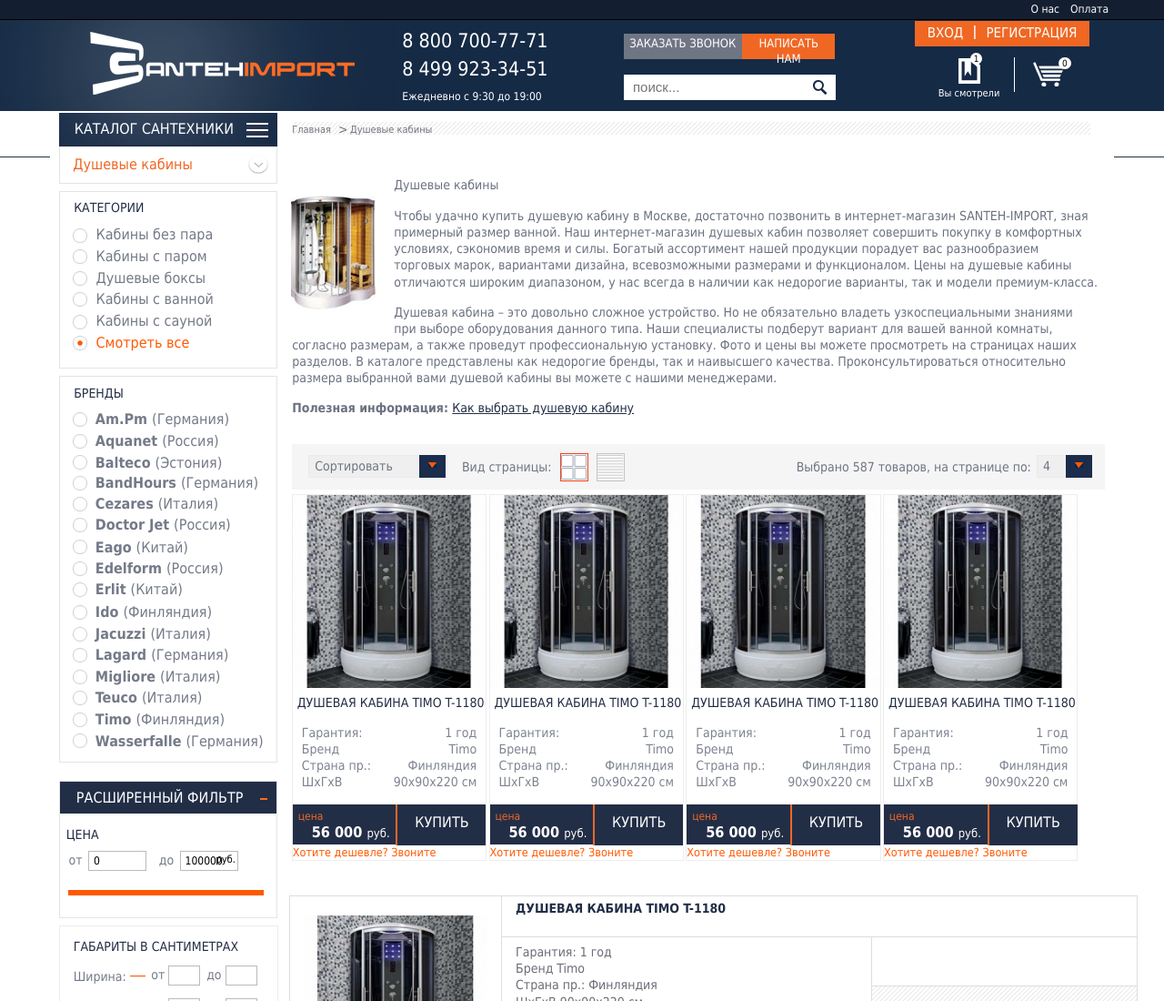
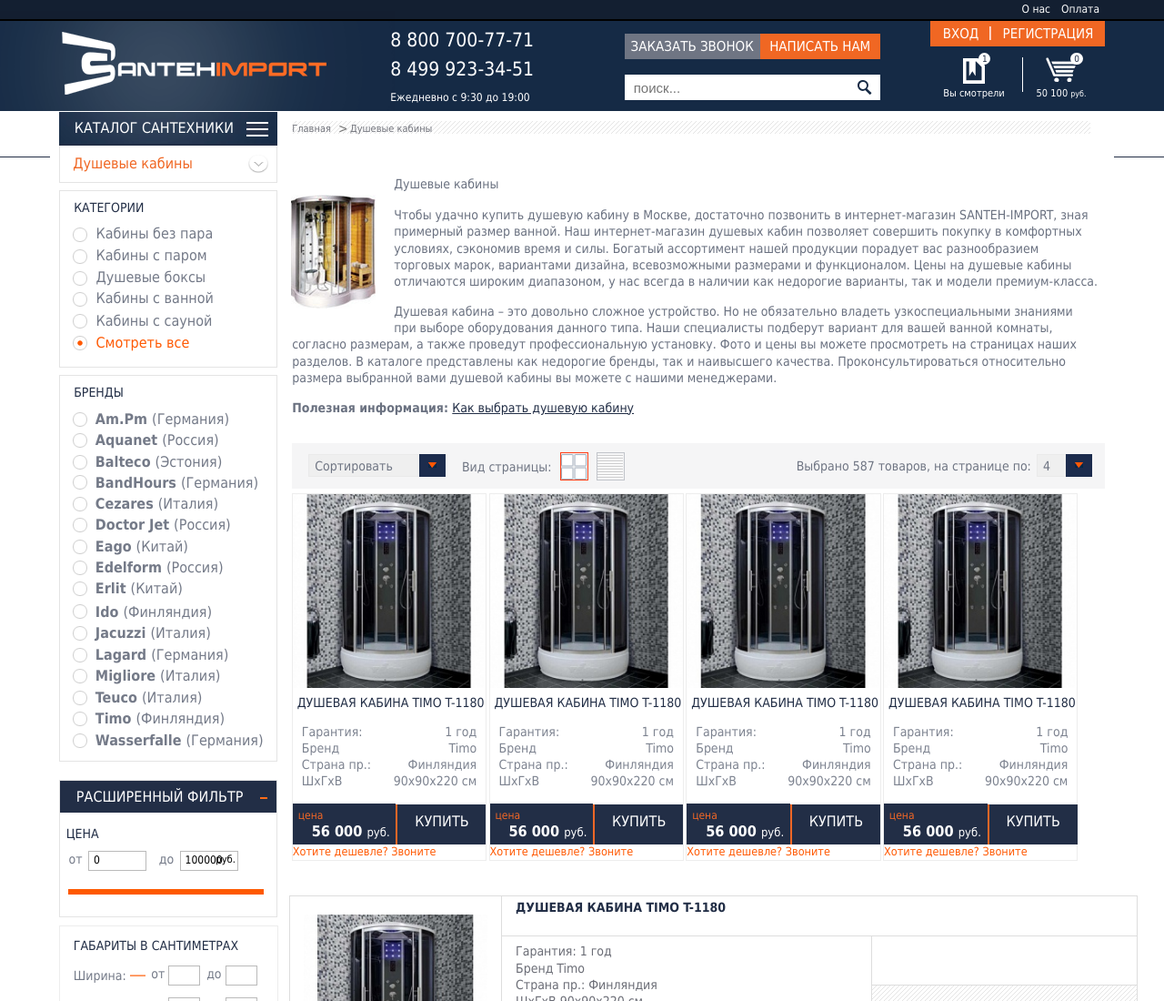
Before and after one commit to Slaxik/New, a plain HTML site: page index.html in a window 1280 px wide. Shown: the top 1100 px of the page at 91% size. Drawn offline with Linux system fonts and the light colour scheme.

Commit message:
good header i think

```diff
--- a/css/media.css
+++ b/css/media.css
@@ -4,6 +4,22 @@
 @media only screen and (max-width : 1170px) {
 .modal_product_window{
 	width: 96%;
+}
+.logo_lg{
+	width:30%;
+	float: left;
+}
+.phone_numbers{
+	width: 20%;
+	float: left;
+}
+.search_and_buttons{
+	width:30%;
+	float: left;
+}
+.auth_and_register{
+	width:20%;
+	float: left;
 }
 .test:after{
 content: '';
@@ -58,113 +74,6 @@ width:730px;
 	margin-left: 1%;
 	width:27%;
 }
-#left_menu>ul>li>a{
-	padding:0.7em 0 0.4em 0;
-	border-bottom: 1px solid #EDEDED;
-	width:90%;
-	margin: auto;
-	color:#222e46;
-	font-size: 14px;
-	display: block;
-}
-.phone_numbers{
-	width:20%;
-	margin-left:7%;
-	color:#fff;
-}
-.phone_numbers>span.phone{
-	display: inline-block;
-    margin-bottom: 6px;
-    margin-top:-1px;
-    font-size: 21px;
-}
-.phone_numbers>span.time_for_call{
-	margin-top:3px;
-	display: inline-block;
-	font-size:12px;
-}
-.search_and_buttons{
-	margin-left:-0.5%;
-	width:300px;
-}
-.search_and_buttons>span.feedback_head{
-	color:#fff;
-	margin-top:5px;
-	float:left;
-	padding-top:0.35em;
-	padding-right: 1px;
-	font-size:14px;
-	width:140px;
-	height:28px;
-	text-align: center;
-	background-color: #6F7583;
-	text-transform: uppercase;
-}
-.search_and_buttons>span.sms_head{
-	color:#fff;
-	float:left;
-	text-align: center;
-	padding: 0.3em;
-	padding-top: 0.35em;
-	margin-top:5px;
-	font-size:14px;
-	width:125px;
-	height:28px;
-	background-color: #F06723;
-	text-transform: uppercase;
-}
-.search_and_buttons>form>input.search_input{
-	width:232px;
-	height:28px;
-	font-family: Arial, sans-serif;
-	border:none;
-	margin-top:17px;
-	font-size:15px;
-	padding-left:0.7em;
-    outline: none;
-    float:left;
-}
-.search_and_buttons>form>input.submit_input{
-	width:33px;
-	height:28px;
-	border:none;
-	margin-top:17px;
-	background:#fff url(../img/search-submit.png) center;
-	background-repeat: no-repeat;
-    float:left;
-}
-.auth_and_register{
-	float:right;
-}
-.views{
-	top:3em;
-	left:0.3em;
-}
-.cart{
-	bottom: 1em;
-	margin-bottom: -11px;
-	left:9em;
-}
-.header_auth{
-	top:0;
-	margin-top: -9px;
-	left:3.9em;
-	height:24px;
-	width:187px;
-}
-.header_auth>a.auth{
-	color:#fff;
-	background: #f06723 url(../img/sep.gif) right center no-repeat;
-	font-size: 14px;
-	padding-right: 1.4em;
-	text-transform: uppercase;
-}
-.header_auth>a.register{
-	color:#fff;
-	font-size: 14px;
-	float:right;
-	text-transform: uppercase;
-}
 .options>div.price_for_product>b{
 	font-size:14px;
 	margin-left: 15px;
@@ -192,10 +101,6 @@ width:730px;
 	left:3em;
 	z-index: 192;
 }
-#feedback{
-font-size: 0.8em;
-padding-bottom: 0.5em;
-	}
 #search_lg{
 	margin:1em 0 0 2em;
 	}
@@ -220,7 +125,7 @@ padding-bottom: 0.5em;
 .title_catalog_menu{
 	width:100%;
 	height: 36px;
-	padding: 8px 9px 8px 11px;
+	padding: 8px 9px 9px 16px;
 	background: #222e46 url(../img/sb-block.jpg) 0 0 no-repeat;
 }
 .title_catalog_menu>p{
@@ -284,9 +189,9 @@ width:100%;
 #sort>img.active{
 	float:left;
 	margin-left: 10%;
-	padding-right: 0.1em;
+	padding-left: 0.1em;
 }
-.count_bottom > p.page_number {
+.count_bottom>p.page_number {
 	margin-left:10em;
 }
 .description_for_product>p.big_description{
@@ -296,15 +201,7 @@ width:100%;
 	padding-top: 4px;
 	padding-bottom: 4px;
 }
-.center-block-container{
-	margin:auto;
-	width:97%;
 }
-.logo_lg{
-	margin-left:-2%;
-}
-}
-
 /* Medium Devices, Desktops */
 @media only screen and (max-width : 991px) {
 .options>div.price_for_product>b{
@@ -330,21 +227,6 @@ margin-top:10px;
 .product{
 	width:32%;
 	}
-.phone_numbers{
-	width:30%;
-	color:#fff;
-	float:right;
-}
-.phone_numbers>span.phone{
-	display: inline-block;
-    margin-bottom: 6px;
-    font-size:13pt;
-}
-.phone_numbers>span.time_for_call{
-	margin-top:3px;
-	display: inline-block;
-	font-size:12px;
-}
 .right_footer{
 	width: 100%;
 }
@@ -362,21 +244,15 @@ font-size:20px;
 	font-size:13px;
 	height: 30px;
 }
+
 footer{
 	padding:15px 0 0 0;
 	height:355px;
-}
-.phone_numbers{
-	margin:20px 25px 0 0;
-}
-.phone_numbers>span.phone{
-	font-size:16pt;
 }
 .count_bottom > p.page_number {
 	margin-left:70%;
 }
 }
-
 /* Small Devices, Tablets */
 @media only screen and (max-width : 768px) {
 .product{
@@ -385,11 +261,6 @@ footer{
 }
 .product>img{
 		margin:auto;
-	}
-.logo_lg{
-	margin:0;
-	margin-top: 10px;
-	float:left;
 }
 .options>div.price_for_product{
 	padding-bottom: 0.2em;
@@ -456,9 +327,16 @@ footer{
     font-size: 0.7em;
     padding-bottom: 0.2em;
 }
+body{
+	background: #fff url(../img/header-border.png) 0 172px repeat-x;
+}
 }
 /* Large Devices, Wide Screens */
 @media only screen and (min-width : 1171px) {
+.options>div>b{
+  font-size:0.9em;
+    padding-bottom: 0.2em;
+}
 .product{
 	width:23%;
 	margin-left:0.25%;
@@ -467,122 +345,25 @@ footer{
 .product_next{
 	margin-left:1.25%;
 }
-.options>div>b{
-  font-size:0.9em;
-    padding-bottom: 0.2em;
-}
-.logo_lg{
-	margin-left:5.5%;
-    height: 88px;
-    margin-top:3px;
-}
-.phone_numbers{
-	width:20%;
-	margin-left:31px;
-	color:#fff;
-}
-.phone_numbers>span.phone{
-	display: inline-block;
-    margin-bottom: 5px;
-    margin-top:-1px;
-    font-size:16pt;
-}
-.phone_numbers>span.time_for_call{
-	margin-top:4px;
-	display: inline-block;
-	font-size:12px;
-}
-.search_and_buttons{
-	margin-left:-6px;
-}
-.search_and_buttons>span.feedback_head{
-	color:#fff;
-	margin-top:5px;
-	float:left;
-	padding-top:0.3em;
-	padding-right: 1px;
-	font-size:15px;
-	width:149px;
-	cursor: pointer;
-	height:28px;
-	text-align: center;
-	background-color: #6F7583;
-	text-transform: uppercase;
-}
-.search_and_buttons>span.sms_head{
-	color:#fff;
-	float:left;
-	text-align: center;
-	padding: 0.3em;
-	margin-top:5px;
-	font-size:15px;
-	width:132px;
-	height:28px;
-	cursor: pointer;
-	background-color: #F06723;
-	text-transform: uppercase;
-}
-.search_and_buttons>span.sms_head:hover{
-text-decoration: underline;
-	}
-.search_and_buttons>form>input.search_input{
-	width:248px;
-	height:28px;
-	font-family: Arial, sans-serif;
-	border:none;
-	margin-top:17px;
-	font-size:15px;
-	padding-left:0.65em;
-    outline: none;
-    float:left;
-}
-.search_and_buttons>form>input.submit_input{
-	width:33px;
-	height:28px;
-	border:none;
-	margin-top:17px;
-	background:#fff url(../img/search-submit.png) no-repeat;
-	background-position: 45% 50%;
-    float:left;
-}
-#left_menu>ul>li>a{
-	padding-top:0.5em;
-	padding-bottom: 0.1em;
-	border-bottom: 1px solid #EDEDED;
-	width:92%;
-	margin: auto;
-	color:#222e46;
-	font-size: 16px;
-	display: block;
-}
-}
-@media only screen and (min-width : 1171px) and (max-width : 1293px){
-.search_and_buttons>span.sms_head{
-width:102px;
-font-size:13px;
-}
-.search_and_buttons>span.feedback_head{
-	font-size:13px;
-	width:130px;
-}
-.search_and_buttons>form>input.search_input{
-width:200px;
-}
-.buttons_lg_top{
-	right:0em;
-}
 .fast_rewiew{
 	font-size:0.8em;
 	bottom:21em;
 }
+.logo_lg{
+	width:30%;
+	float: left;
 }
-@media only screen and (min-width : 992px) and (max-width : 1170px){
-	.buttons_lg_top{
-		bottom: 0.6em;
-		right:0;
+.phone_numbers{
+	width: 20%;
+	float: left;
 }
-	.header_auth{
-		top:-5.55em;
+.search_and_buttons{
+	width:25%;
+	float: left;
+}
+.auth_and_register{
+	width:21%;
+	float: left;
 }
 }
 @media only screen and (min-width: 1171px) and (max-width : 1225px){
@@ -595,9 +376,6 @@ padding-bottom: 8px;
 }
 #extended_filter>input{
 	width:50px;
-}
-.title_catalog_menu>p{
-	font-size:15px;
 }
 #change_size>div>p.title_change_size{
 	font-size:14px;
@@ -651,6 +429,9 @@ left:89%;
 .right_footer{
 width:40%;
 }
+.container{
+	width:1000px;
+}
 .left_footer{
 	width:60%;
 }
@@ -661,17 +442,71 @@ width:40%;
 	font-size:15px;
 }
 }
-@media only screen and (max-width: 1150px){
-.center-block-container>div>div.col-md-3{
-    width: 29%;
+@media only screen and (max-width: 1200px){
+	#header_right_menu,.head{
+	margin: auto;
+	max-width: 1000px;
+	padding: 0;
 }
-.center-block-container>div>div.col-md-9{
-	width:71%;
+	.logo_lg>a{
+		margin-left:-6%;
 	}
-.col-md-push-3{
+	.logo_lg>a>img{
+		margin-top:0.7%;
+	}
+	.phone_numbers{
+		margin-left:-0.3%;
+	}
+	.search_and_buttons>span{
+		font-size:14px;
+	}
+	.search_and_buttons>span.feedback_head{
+		width:144px;
+	}
+	.search_and_buttons>span.sms_head{
+		width:127px;
+	}
+	.search_and_buttons{
+		width:271px;
+		margin-left:0.7%;
+	}
+	.search_and_buttons>span{
+    line-height: 26px;
+	}
+	#form_search>.search_input{
+		width:238px !important;
+	}
+	#form_search>.submit_input{
+		background-position: 55% 50%;
+	}
+	#header_right_menu>ul{
+		margin-right:-1%;
+	}
+	.header_auth,.buttons_lg_top{
+		margin-right:-1%;
+	}
+	.header_auth>.auth{
+		width:68px;
+		font-size: 14px;
+		height: 24px;
+		line-height: 24px;
+	}
+	.header_auth>.register{
+		width:117px;
+		font-size: 14px;
+		height: 24px;
+		line-height: 24px;
+	}
+	.center-block-container>div>.col-md-3{
+		width:30%;
+	}
+	.center-block-container>div>.col-md-9{
+		width:70%;
+	}
+	.center-block-container>div>.col-md-pull-9{
+		right:71%;
+	}
+	.center-block-container>div>.col-md-push-3{
 		left:29%;
 	}
-.col-md-pull-9{
-	right: 71%;
 }
-}
--- a/css/style.css
+++ b/css/style.css
@@ -5,7 +5,6 @@
 body{
 	width: 100%;
 	font: normal 14px/1.3 Tahoma, Geneva, Verdana, Arial, sans-serif;
-	background: #fff url(../img/header-border.png) 0 172px repeat-x;
 }
 .center-block-container{
 	position: relative;
@@ -13,18 +12,21 @@ body{
 	background-color: #fff;
 }
 /*Header lg top menu*/
+header{
+	height:122px;
+	background:url(../img/bg.png) no-repeat top center;
+}
 #header_right_menu{
-
+	height:22px;
+	padding: 0;
 }
 #header_right_menu>ul{
 	list-style: none;
+	padding-right: 10px;
 	float:right;
 }
 #header_right_menu>ul>li{
 	float:left;
-}
-.search_and_buttons>span.feedback_head:hover{
-text-decoration: underline;
 }
 #header_right_menu>ul>li>a{
 	display: block;
@@ -44,145 +46,185 @@ a.header_menu_i::before{
 a.header_menu_hover::before{
 	display: none;
 }
-.top_header{
-	background:url(../img/top_header_bg.png) no-repeat top center;
-	height: 23px;
-	width: 100%;
-	margin-bottom: -1px;
-	border-bottom:1px solid #000;
-}
-.top_header>div.container-fluid{
-	max-width: 1200px;
-	margin:auto;
-}
 /*End header top*/
 /*Head menu*/
-.head_lg{
-	width: 100%;
-	background: url(../img/head_bg.png) center top no-repeat;
-	background-size: auto;
-	height: 100px;
-}
-
-.head_lg>div.row{
-	max-width: 1400px;
-	margin:auto;
-}
-.auth_and_register{
-	float:right;
+.logo_lg>a{
+	display: block;
+	margin-top:4.2%;
+	margin-left:-5.3%;
+}
+.phone_numbers{
+color:#fff;
+margin-left:0.2%;
+margin-top:9px;
+}
+.phone_numbers>span.phone{
+	font-size: 21px;
+	display: inline-block;
+    margin-bottom: 5px;
+}
+.phone_numbers>span.time_for_call{
+	font-size: 12px;
+	display: inline-block;
+	margin-top: 4px;
+}
+.search_and_buttons{
+	margin-left:3.9%;
+}
+.search_and_buttons>span{
+	font-size: 15px;
+	margin-top: 15px;
+	display: inline-block;
+	height: 28px;
+    text-align: center;
+    text-transform: uppercase;
+    line-height: 28px;
+	color:#fff;
+    cursor:pointer;
+}
+.search_and_buttons>span.feedback_head{
+	width: 149px;
+	float:left;
+	background: #6f7583 none repeat scroll 0 0;
+}
+.search_and_buttons>span.sms_head{
+	background: #f06723 none repeat scroll 0 0;
+    width: 132px;
+}
+.search_and_buttons>span:hover{
+text-decoration: underline;
+}
+#form_search{
+	width:281px;
+	margin-top:17px;
+	height:28px;
+}
+#form_search>.search_input{
+	width:248px;
+	height:28px;
+	padding: 0 10px;
+	border:medium none;
+	line-height: normal;
+	font-family: Arial,sans-serif;
+    font-size: 15px;
+	outline: medium none;
+	display: block;
+	float:left;
+}
+#form_search>.submit_input{
+	display: block;
+	width:33px;
+	padding: 0 6px;
+	height:28px;
+	background: #fff url("../img/search-submit.png") no-repeat scroll 50% 50%;
+    border: medium none;
 }
 .header_auth{
-	background-color: #F06723;
-	color:#fff;
-	width:192px;
-	padding: 4px 0.95em 0 1em;
-	position: absolute;
-	bottom: 4.25em;
-	left:3.8em;
-	height:28px;
-}
-.header_auth>a.auth{
-	color:#fff;
+	position: absolute;
+    right: 10px;
+    top: 1px;
+}
+.header_auth>a{
+	color: #fff;
+	display: block;
+	float: left;
 	font-size: 15px;
-	background: #f06723 url(../img/sep.gif) no-repeat;
-	background-position: 97% 30%;
-	padding-right: 1em;
-	text-transform: uppercase;
-}
-.header_auth>a.register{
-	color:#fff;
-	font-size: 15px;
-	float:right;
-	text-transform: uppercase;
+	height: 28px;
+    line-height: 28px;
+    text-align: center;
+    text-decoration: none;
+    text-transform: uppercase;
+}
+.header_auth>.auth{
+	background: #f06723 url("../img/sep.gif") no-repeat scroll;
+	background-position: 100% 44%;
+    width: 67px;
+}
+.header_auth>.register{
+	background: #f06723 none repeat scroll 0 0;
+    width: 125px;
 }
 .buttons_lg_top{
 	position: absolute;
+	top: 28px;
+	right: 10px;
 	text-align: center;
 	width: 192px;
-right: 2em;
-}
-.views{
+}
+.buttons_lg_top>a{
 	display: block;
 	float: left;
+	width: 50%;
 	color: #fff;
+	text-decoration: none;
 	height: 72px;
-text-align: center;
-bottom:4.2em;
-right: 3.75em;
-font-size: 11px;
 	position: relative;
 }
-.views:hover{
-	color:#fff;
-	text-decoration: none;
-}
-.views:hover span.views_now{
-	color:#fff;
-	background-color:#F06723;
-}
-.views>img{
-	display: block;
-	margin:auto;
+.buttons_lg_top>a.views>img{
+	width: 24px;
+	margin-top: 13px;
+	display: inline-block;
+	height: 30px;
 	position: relative;
-width:24px;
-height:30px;
-}
-.views>span.views_now{
-	color:#000;
-	background-color: #fff;
-	position: absolute;
-	left:3.5em;
-	text-align: center;
-	bottom: 6.4em;
+}
+.buttons_lg_top>a.views:before{
+    content: '';
+    position: absolute;
+    top: 13px;
+    right: -6px;
+    display: block;
+    width: 1px;
+    height: 38px;
+    background: #fff;
+}
+.buttons_lg_top>a.views>span.views_now{
+display: inline-block;
+position: absolute;
+top:8px;
+right:30px;
+background: #fff;
+color: #222e46;
+width:13px;
+height:13px;
 padding: 0 4px;
 font-size: 10px;
 -webkit-border-radius: 9px;
 -moz-border-radius: 9px;
 border-radius: 9px;
 }
-.views>span.views_text{
+.buttons_lg_top>a.views>div.views_text{
+	text-align: center;
+	font-size: 11px;
+	margin-top: 3px;
+}
+.buttons_lg_top>a.cart>img{
+	width:35px;
+	margin-top: 13px;
+	display: inline-block;
+	height: 30px;
 	position: relative;
-	bottom:-3px;
-}
-.views:after{
-	content: '';
-position: absolute;
-top: 0;
-left:7.6em;
-display: block;
-width: 1px;
-height: 38px;
+}
+.buttons_lg_top>a.cart>span.count_cart_now{
+	display: inline-block;
+	position: absolute;
+	top:8px;
+	right:24px;
 	background: #fff;
-}
-.cart{
-	display: block;
-	bottom: 6em;
-	left:4.5em;
-	position: absolute;
-}
-.cart>a>img{
-	width:35px;
-	height:30px;
-}
-.count_cart_now{
-	color:#000;
-	background-color: #fff;
-	position: absolute;
-	left:2.8em;
-	text-align: center;
-	bottom:2.2em;
+	color: #222e46;
 	padding: 0 4px;
 	font-size: 10px;
 	-webkit-border-radius: 9px;
 	-moz-border-radius: 9px;
 	border-radius: 9px;
 }
-.cart:hover .count_cart_now{
-	color:#fff;
-	background-color:#F06723;
-}
-
-
+.buttons_lg_top>a.cart>div.cart_text{
+	text-align: center;
+	font-size: 11px;
+	margin-top: 3px;
+}
+.buttons_lg_top>a.cart>div.cart_text>.rub{
+	font-size:0.8em;
+}
 /*End Head*/
 /*Left sidebar*/
 #left_menu{
@@ -218,6 +260,16 @@ width:100%;
 margin:0;
 padding: 0;
 display:none;
+}
+#left_menu>ul>li>a{
+	padding-top:0.5em;
+	padding-bottom: 0.1em;
+	border-bottom: 1px solid #EDEDED;
+	width:92%;
+	margin: auto;
+	color:#222e46;
+	font-size: 16px;
+	display: block;
 }
 #left_menu>ul>li.active{
 	padding-bottom: 0.55em;
--- a/index.html
+++ b/index.html
@@ -14,10 +14,9 @@
 </head>
 <body>
 <!--HEADER-->
-<header class="top_header  hidden-sm hidden-xs">
-	<div class="container-fluid">
-		<div class="row">
-
+<header class="top_header">
+	<div class="container">
+		<div class="row  hidden-sm hidden-xs">
 			<div class="col-lg-12 col-md-12" id="header_right_menu">
 				<ul id="nav_header">
 					<li><a href="#" class="header_menu_i header_menu_hover">О нас</a></li>
@@ -25,24 +24,17 @@
 				</ul>
 			</div>
 		</div>
-	</div>
-</header>
-<!--end Header-->
-
-<!--HEAD-->
-<div class="container-fluid head_lg">
 		<div class="row">
-		<div class="col-lg-12 col-md-12 col-sm-12 col-xs-12">
-			<div class="row">
-				<div class="col-lg-3 col-md-3 col-sm-6 logo_lg">
+		<div class="col-lg-12 col-md-12 col-sm-12 col-xs-12 head">
+				<div class="col-sm-6 logo_lg">
 					<a href="index.html"><img src="img/logo.png" alt="Лого" id="logo_md_xs"></a>
 				</div>
-				<div class="col-lg-3 col-md-3 col-sm-6 phone_numbers">
+				<div class="col-sm-6 phone_numbers">
 					<span class="phone">8 800 700-77-71</span><br>
 					<span class="phone">8 499 923-34-51</span><br>
 					<span class="time_for_call hidden-sm hidden-xs">Ежедневно с 9:30 до 19:00</span>
 				</div>
-				<div class="col-lg-3 col-md-3 hidden-sm hidden-xs search_and_buttons">
+				<div class="hidden-sm hidden-xs search_and_buttons  hidden-sm hidden-xs">
 					<span class="feedback_head">Заказать звонок</span>
 					<span class="sms_head">Написать нам</span>
 					<form method="post" id="form_search">
@@ -50,7 +42,7 @@
 					<input type="submit" class="submit_input" value>
 					</form>
 				</div>
-				<div class="col-lg-3 col-md-3 hidden-sm hidden-xs auth_and_register">
+				<div class="hidden-sm hidden-xs auth_and_register  hidden-sm hidden-xs">
 					<div class="header_auth">
 						<a href="#" class="auth">Вход</a>
 						<a href="#" class="register">Регистрация</a>
@@ -59,17 +51,23 @@
 							<a href="#" class="views">
 							<img src="img/views.gif" alt="просмотры">
 							<span class="views_now">1</span>
-						<span class="views_text">Вы смотрели</span>
+							<div class="views_text">Вы смотрели</div>
 							</a>
 							<a href="#"  class="cart">
-						<img src="img/cart.gif" alt="корзина"><span class="count_cart_now">0</span>
+							<img src="img/cart.gif" alt="корзина">
+							<span class="count_cart_now">0</span>
+							<div class="cart_text">50 100 <span class="rub">руб.</span></div>
 							</a>
 						</div>
 				</div>
 			</div>
 		</div>
 	</div>
-</div>
+</header>
+<!--end Header-->
+
+<!--HEAD-->
+
 <!--End Head-->
 <!--Mobile Menu-->
 <div class="container-fluid hidden-lg hidden-md">
```
Also changed, not shown: img/bg.png (added). Lines whose indentation alone changed are shown as unchanged.
